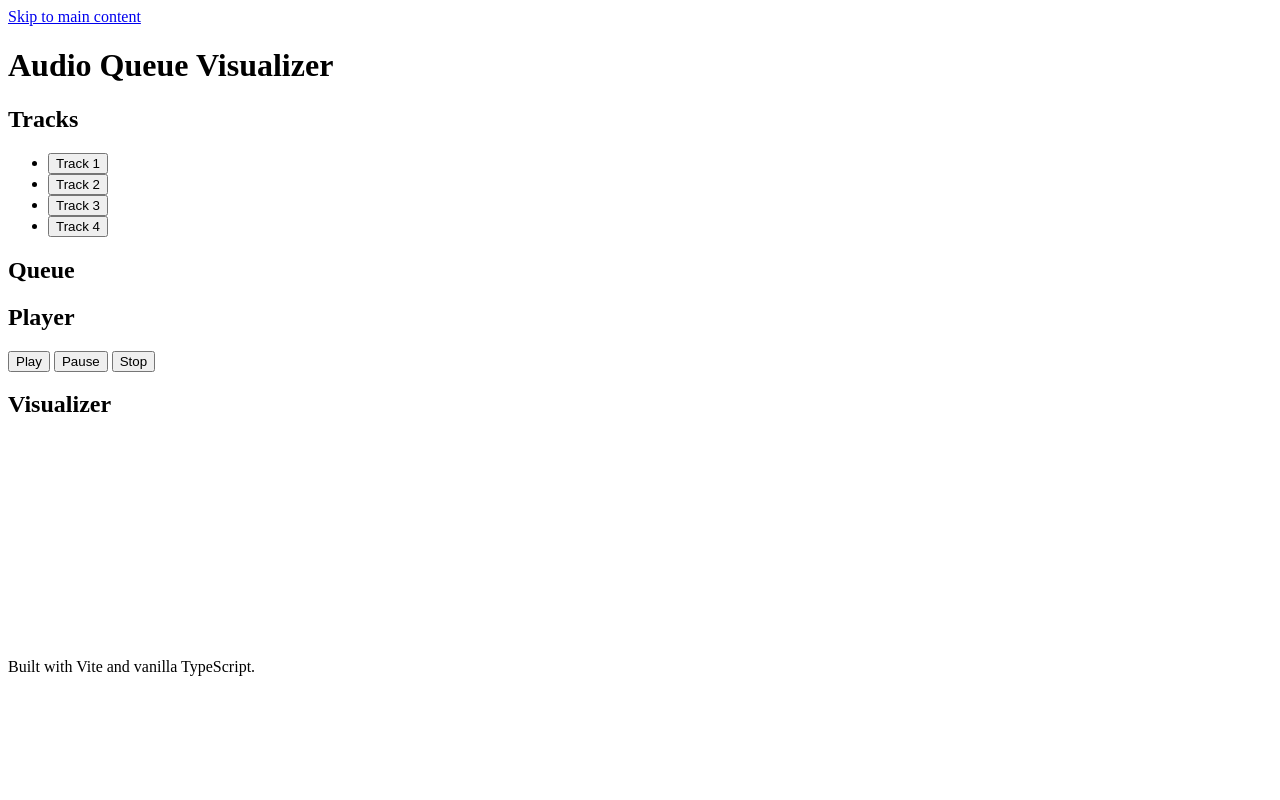
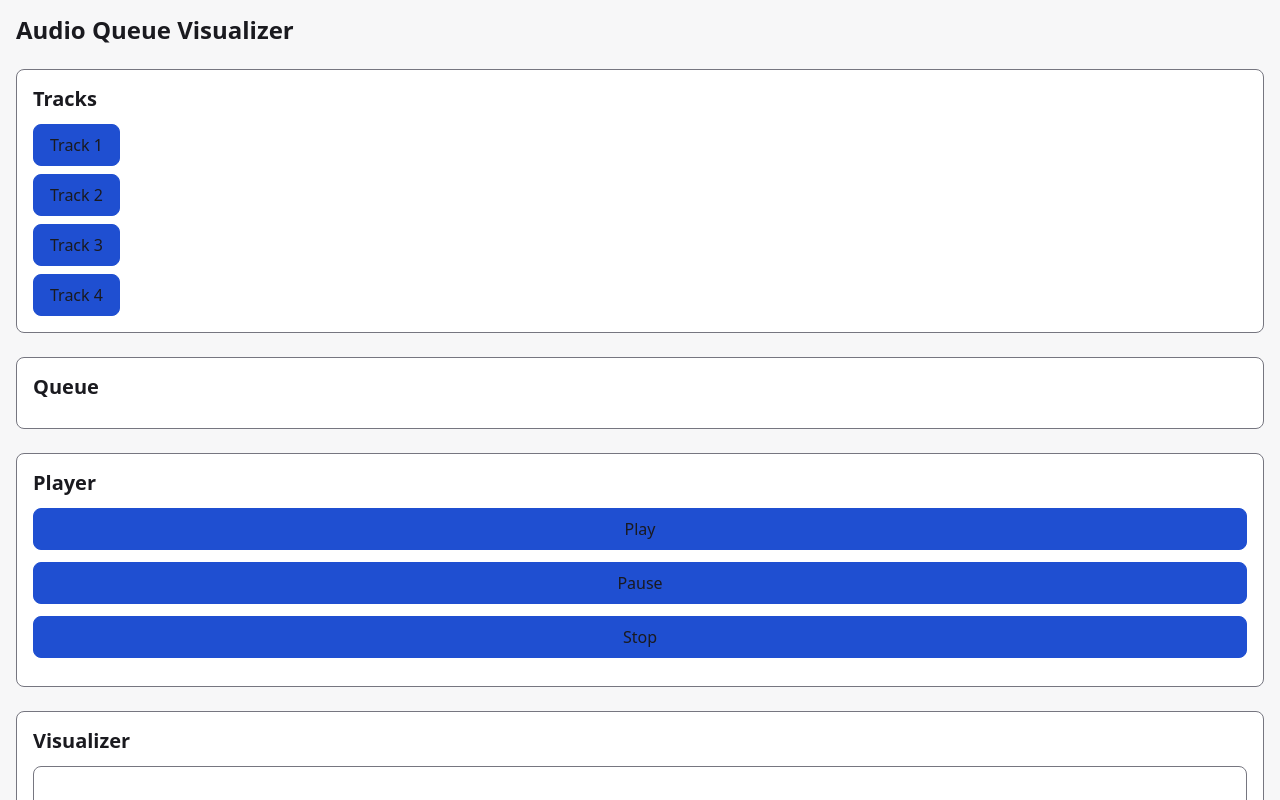
Before and after one commit to vanthien1462006-dotcom/hw2-audio-visualizer, a website built with Vite: page index.html in a window 1280 px wide. Shown: the top 800 px of the page. Built offline with nearby package versions, Linux system fonts and the light colour scheme.

Commit message:
feat(css): tokens, reset and layout

```diff
--- a/src/css/layout.css
+++ b/src/css/layout.css
@@ -1 +1,96 @@
-/* stub: filled in H2-T05 */
+/* Mobile-first layout. Base styles target 375px; no media queries are needed. */
+
+body {
+  display: flex;
+  flex-direction: column;
+  gap: var(--space-5);
+  min-height: 100vh;
+  padding: var(--space-4);
+  background: var(--bg);
+  color: var(--text);
+  font-family: var(--font-family);
+  font-size: var(--font-size-md);
+  line-height: 1.5;
+}
+
+header,
+footer,
+main {
+  display: flex;
+  flex-direction: column;
+  gap: var(--space-5);
+}
+
+footer p {
+  color: var(--text-muted);
+}
+
+h1 {
+  font-size: var(--font-size-xl);
+  line-height: 1.2;
+}
+
+h2 {
+  font-size: var(--font-size-lg);
+  line-height: 1.3;
+}
+
+section {
+  display: flex;
+  flex-direction: column;
+  gap: var(--space-3);
+  padding: var(--space-4);
+  background: var(--surface);
+  border: var(--border-width) solid var(--border);
+  border-radius: var(--radius-md);
+}
+
+ul,
+ol {
+  list-style: none;
+}
+
+li + li {
+  margin-top: var(--space-2);
+}
+
+button {
+  min-width: var(--target-min);
+  min-height: var(--target-min);
+  padding: var(--space-2) var(--space-4);
+  background: var(--accent);
+  color: var(--accent-text);
+  border: var(--border-width) solid var(--accent);
+  border-radius: var(--radius-md);
+  cursor: pointer;
+}
+
+:focus-visible {
+  outline: var(--focus-width) solid var(--focus-ring);
+  outline-offset: 2px;
+}
+
+canvas {
+  display: block;
+  width: 100%;
+  max-width: 100%;
+  height: auto;
+  background: var(--surface);
+  border: var(--border-width) solid var(--border);
+  border-radius: var(--radius-md);
+}
+
+body > a[href="#main-content"] {
+  position: absolute;
+  top: var(--space-2);
+  left: var(--space-2);
+  padding: var(--space-2) var(--space-4);
+  background: var(--accent);
+  color: var(--accent-text);
+  border-radius: var(--radius-md);
+  transform: translateY(-200%);
+}
+
+body > a[href="#main-content"]:focus-visible {
+  transform: none;
+}
--- a/src/css/reset.css
+++ b/src/css/reset.css
@@ -1 +1,29 @@
-/* stub: filled in H2-T05 */
+*,
+*::before,
+*::after {
+  box-sizing: border-box;
+}
+
+* {
+  margin: 0;
+  padding: 0;
+}
+
+button {
+  font: inherit;
+  color: inherit;
+}
+
+[hidden] {
+  display: none !important;
+}
+
+@media (prefers-reduced-motion: reduce) {
+  *,
+  *::before,
+  *::after {
+    animation: none !important;
+    transition: none !important;
+    scroll-behavior: auto !important;
+  }
+}
--- a/src/css/tokens.css
+++ b/src/css/tokens.css
@@ -1 +1,44 @@
-/* stub: filled in H2-T05 */
+/* Design tokens: the only file that declares colors, spacing, radii and font sizes. */
+
+:root {
+  --bg: #f7f7f8;
+  --surface: #ffffff;
+  --text: #1a1a1f;
+  --text-muted: #55555f;
+  --accent: #1f4fd1;
+  --accent-text: #ffffff;
+  --focus-ring: #1f4fd1;
+  --border: #767680;
+  --bar-color: #1f4fd1;
+
+  --font-family: system-ui, -apple-system, "Segoe UI", Roboto, "Helvetica Neue", Arial, sans-serif;
+  --font-size-md: 1rem;
+  --font-size-lg: 1.25rem;
+  --font-size-xl: 1.5rem;
+
+  --space-1: 4px;
+  --space-2: 8px;
+  --space-3: 12px;
+  --space-4: 16px;
+  --space-5: 24px;
+  --space-6: 32px;
+
+  --radius-md: 8px;
+  --border-width: 1px;
+  --focus-width: 3px;
+  --target-min: 24px;
+}
+
+@media (prefers-color-scheme: dark) {
+  :root {
+    --bg: #111318;
+    --surface: #1b1e26;
+    --text: #eceef3;
+    --text-muted: #aab0bd;
+    --accent: #8ab4ff;
+    --accent-text: #0b1020;
+    --focus-ring: #ffd166;
+    --border: #8c93a3;
+    --bar-color: #8ab4ff;
+  }
+}
```
